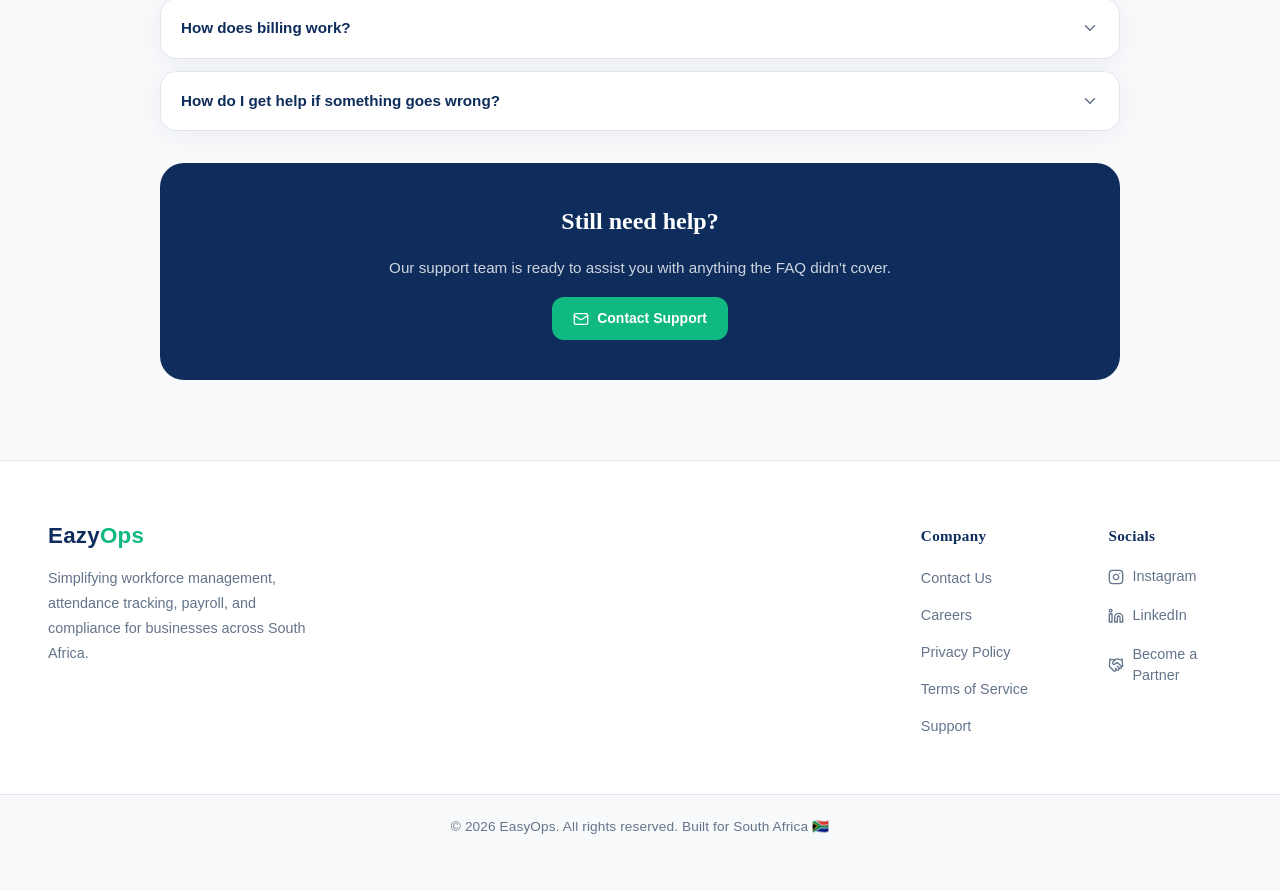
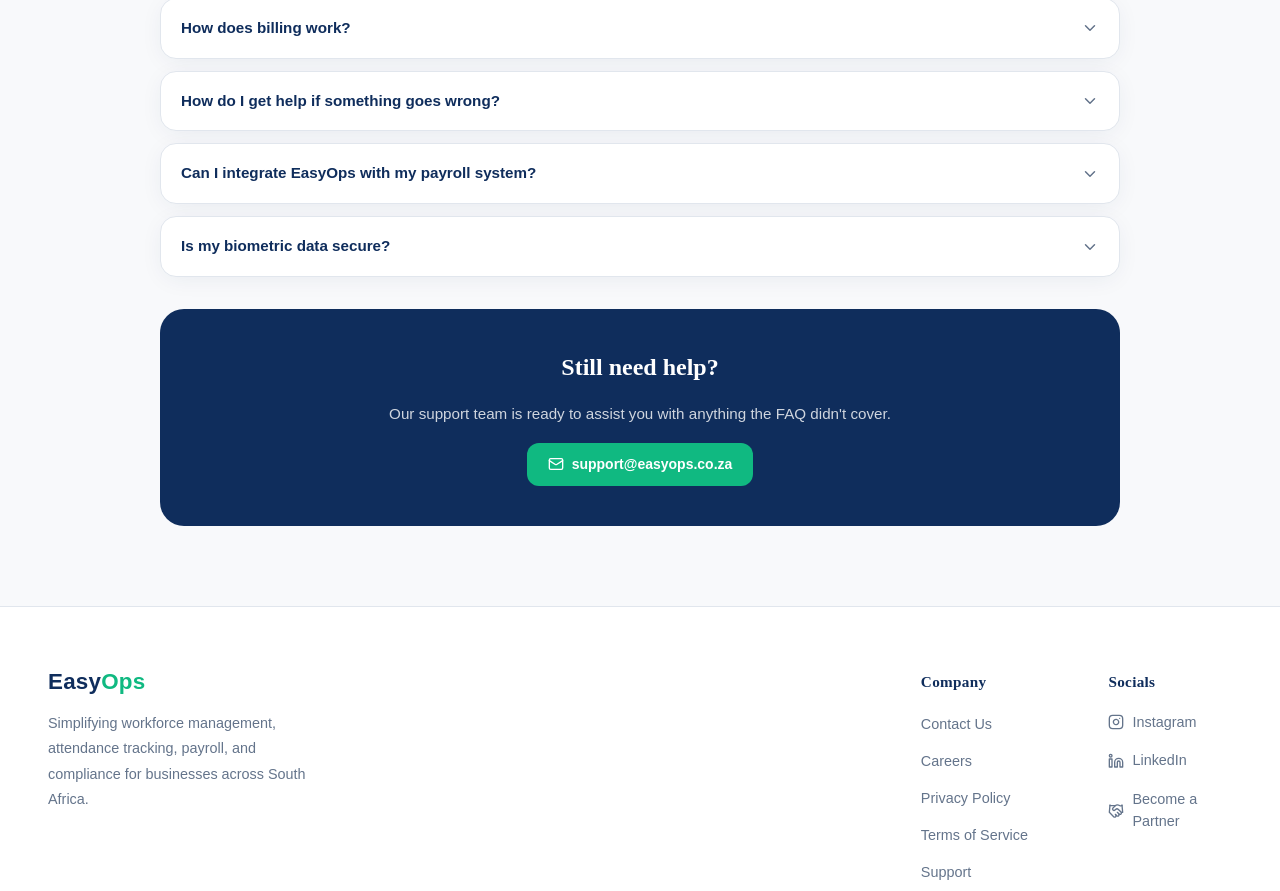
Before and after one commit to SBMConcepts/easy-ops, a React (Vite) app: page /support in a window 1280 px wide. Shown: the part 688-1579 px from the top of the page. Before the commit the page ends 1547 px from the top, so only its background shows below. Built offline with nearby package versions, Linux system fonts and the light colour scheme; no server answers.

Commit message:
fix: correct branding in footer and update descriptions in partner, privacy policy, support, and terms of service pages

```diff
--- a/src/components/Footer.tsx
+++ b/src/components/Footer.tsx
@@ -56,7 +56,7 @@ export default function Footer() {
       <div className="footer__main">
         <div className="footer__brand">
           <div className="footer__logo">
-            <span className="footer__logo-eazy">Eazy</span>
+            <span className="footer__logo-eazy">Easy</span>
             <span className="footer__logo-ops">Ops</span>
           </div>
           <p className="footer__tagline">
--- a/src/pages/BecomePartner.tsx
+++ b/src/pages/BecomePartner.tsx
@@ -24,7 +24,7 @@ const PARTNER_TYPES = [
   {
     icon: Users,
     title: 'Events & Community Collaborations',
-    desc: 'Partner with us on events, workshops, and community programmes that champion better workforce management in South Africa.',
+    desc: 'Non-profits, community events and social-impact partners collaborating on shared programmes.',
   },
 ]
 
--- a/src/pages/PrivacyPolicy.tsx
+++ b/src/pages/PrivacyPolicy.tsx
@@ -30,7 +30,7 @@ const VERSIONS: PolicyVersion[] = [
       },
       {
         heading: '2. Information We Collect',
-        body: 'We collect account details, organisation information, attendance records, device identifiers, and usage data. Where you use biometric or QR-based check-in, the associated verification data is processed solely to record attendance.',
+        body: 'We collect account details, organisation information, attendance records, technical data (IP address, device, browser), and usage data. Where you use biometric or QR-based check-in, the associated verification data is processed solely to record attendance.',
       },
       {
         heading: '3. How We Use Your Information',
--- a/src/pages/Support.tsx
+++ b/src/pages/Support.tsx
@@ -41,6 +41,16 @@ const FAQS: Faq[] = [
     question: 'How do I get help if something goes wrong?',
     answer:
       'Our support team is available at support@easyops.co.za. You can also browse this FAQ for quick answers to the most common questions about the platform.',
+  },
+  {
+    question: 'Can I integrate EasyOps with my payroll system?',
+    answer:
+      'Yes. You can export payroll-ready reports (CSV / Excel) directly, and we offer integrations with common South African payroll providers on the Growth and Enterprise plans.',
+  },
+  {
+    question: 'Is my biometric data secure?',
+    answer:
+      'Biometric templates are stored on the local device where possible, and any server-side templates are encrypted at rest. We do not share biometric data with third parties.',
   },
 ]
 
@@ -100,7 +110,7 @@ export default function Support() {
             </p>
             <a className="company-btn company-btn--primary" href="mailto:support@easyops.co.za">
               <Mail aria-hidden="true" style={{ width: '1rem', height: '1rem' }} />
-              Contact Support
+              support@easyops.co.za
             </a>
           </div>
         </div>
--- a/src/pages/TermsOfService.tsx
+++ b/src/pages/TermsOfService.tsx
@@ -34,11 +34,11 @@ const VERSIONS: TermsVersion[] = [
       },
       {
         heading: '3. Subscriptions & Billing',
-        body: 'Paid plans are billed in advance on a recurring basis. Fees are non-refundable except as required by law. We may change pricing with reasonable prior notice ahead of your next billing cycle.',
+        body: 'Paid plans are billed in advance on a recurring basis (monthly and or annually) per active user, assigned feature and opted add-ons. Fees are non-refundable except as required by law. We may change pricing with reasonable prior notice ahead of your next billing cycle.',
       },
       {
         heading: '4. Acceptable Use',
-        body: 'You may not misuse the service, attempt to gain unauthorised access, reverse engineer the platform, or use it to violate any applicable law, including the Protection of Personal Information Act, 2013 (POPIA).',
+        body: 'You may not misuse the service, attempt to gain unauthorised access, reverse engineer the platform, or use it to violate any applicable law, including the Protection of Personal Information Act, 2013 (POPIA) and Basic Conditions of Employment Act, no. 75 of 1997.',
       },
       {
         heading: '5. Limitation of Liability',
@@ -46,7 +46,7 @@ const VERSIONS: TermsVersion[] = [
       },
       {
         heading: '6. Termination',
-        body: 'You may cancel your subscription at any time. We may suspend or terminate access for breach of these Terms. Upon termination, your right to use the service ceases immediately.',
+        body: 'You may cancel your subscription at any time. We may suspend or terminate access for breach of these Terms after reasonable notice. Upon termination, your right to use the service ceases immediately.',
       },
     ],
   },
```
